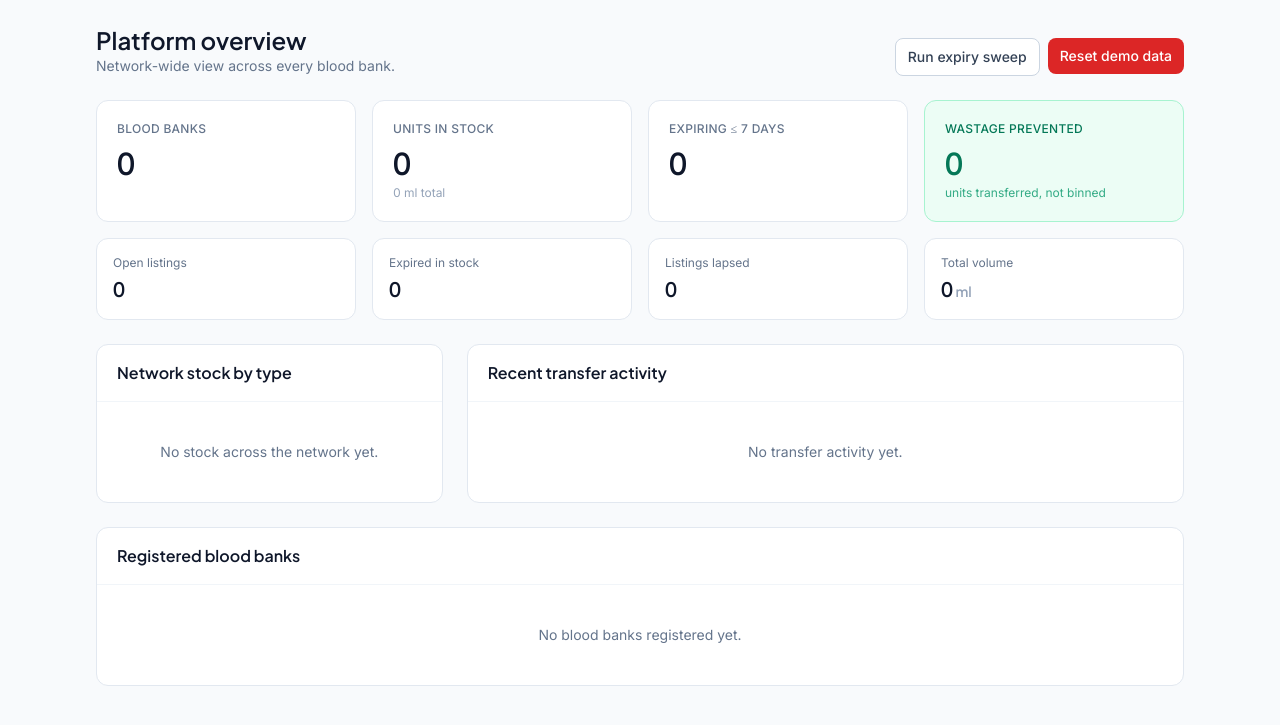
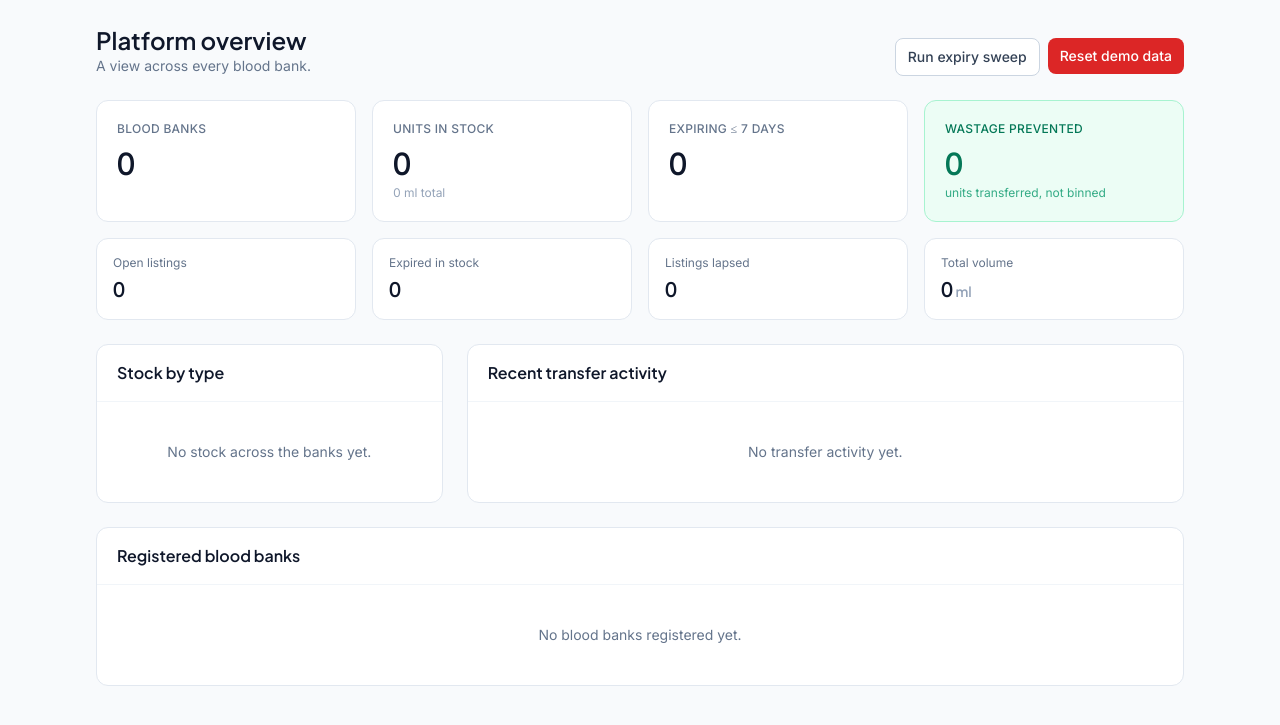
Before and after one commit to ChNLMVamsi/HemoHub, a Django app: page /oversight/ in a window 1280 px wide. Shown: the part 59-784 px from the top of the page. Run offline with Django 3.2, Linux system fonts and the light colour scheme; the visitor is signed in with stand-in values (Sample User, id 1); data that the repository does not hold is empty; parts of the project's set-up code (start-up, migrations or seed data) failed here and were passed over; some libraries are stand-ins or nearby versions.

Commit message:
Notifications rename + keep inventory health bar

```diff
--- a/HemoHubApp/views.py
+++ b/HemoHubApp/views.py
@@ -249,7 +249,7 @@ def broadcast_unit(request, pk):
     bank = _bank(request)
     unit = get_object_or_404(BloodUnit, pk=pk, bank=bank, is_available=True)
     if unit.has_open_alert:
-        messages.info(request, "That unit is already on the network.")
+        messages.info(request, "That unit already has a notification out.")
     else:
         alert = TransferAlert.objects.create(
             unit=unit, from_bank=bank,
@@ -264,7 +264,7 @@ def broadcast_unit(request, pk):
             "component": unit.get_component_display(),
             "alert_id": alert.id,
         })
-        messages.success(request, "Unit broadcast to the network.")
+        messages.success(request, "Notification sent to other banks.")
     return redirect("inventory")
 
 
@@ -420,7 +420,7 @@ def oversight_delete_bank(request, pk):
 def oversight_broadcast(request, pk):
     unit = get_object_or_404(BloodUnit, pk=pk, is_available=True)
     if unit.has_open_alert:
-        messages.info(request, "That unit is already on the network.")
+        messages.info(request, "That unit already has a notification out.")
     else:
         alert = TransferAlert.objects.create(
             unit=unit, from_bank=unit.bank,
@@ -433,8 +433,8 @@ def oversight_broadcast(request, pk):
             "component": unit.get_component_display(), "alert_id": alert.id,
         })
         messages.success(request,
-            f"Broadcast {unit.bank.name}'s {unit.blood_type} "
-            f"{unit.get_component_display()} to the network.")
+            f"Notified other banks about {unit.bank.name}'s {unit.blood_type} "
+            f"{unit.get_component_display()}.")
     return redirect("oversight")
 
 
--- a/templates/base.html
+++ b/templates/base.html
@@ -15,7 +15,7 @@
       {% url 'dashboard' as u %}<a href="{{ u }}" class="flex items-center rounded-lg px-3 py-2 {% if request.path == u %}bg-white/10 text-white{% else %}hover:bg-white/5{% endif %}">Dashboard</a>
       {% url 'inventory' as u %}<a href="{{ u }}" class="flex items-center rounded-lg px-3 py-2 {% if request.path == u %}bg-white/10 text-white{% else %}hover:bg-white/5{% endif %}">Inventory</a>
       {% url 'network' as u %}<a href="{{ u }}" class="flex items-center justify-between rounded-lg px-3 py-2 {% if request.path == u %}bg-white/10 text-white{% else %}hover:bg-white/5{% endif %}">
-        <span>Network</span>
+        <span>Notifications</span>
         <span id="net-badge" class="{% if open_alerts %}inline-flex{% else %}hidden{% endif %} min-w-5 items-center justify-center rounded-full bg-crimson px-1.5 text-xs font-semibold text-white">{{ open_alerts }}</span>
       </a>
       {% url 'profile' as u %}<a href="{{ u }}" class="flex items-center rounded-lg px-3 py-2 {% if request.path == u %}bg-white/10 text-white{% else %}hover:bg-white/5{% endif %}">Profile</a>
@@ -58,7 +58,7 @@
           {% url 'dashboard' as u %}<a href="{{ u }}" class="block rounded-lg px-3 py-2.5 {% if request.path == u %}bg-white/10 text-white{% else %}hover:bg-white/5{% endif %}">Dashboard</a>
           {% url 'inventory' as u %}<a href="{{ u }}" class="block rounded-lg px-3 py-2.5 {% if request.path == u %}bg-white/10 text-white{% else %}hover:bg-white/5{% endif %}">Inventory</a>
           {% url 'network' as u %}<a href="{{ u }}" class="flex items-center justify-between rounded-lg px-3 py-2.5 {% if request.path == u %}bg-white/10 text-white{% else %}hover:bg-white/5{% endif %}">
-            <span>Network</span>
+            <span>Notifications</span>
             <span class="{% if open_alerts %}inline-flex{% else %}hidden{% endif %} min-w-5 items-center justify-center rounded-full bg-crimson px-1.5 text-xs font-semibold text-white">{{ open_alerts }}</span>
           </a>
           {% url 'profile' as u %}<a href="{{ u }}" class="block rounded-lg px-3 py-2.5 {% if request.path == u %}bg-white/10 text-white{% else %}hover:bg-white/5{% endif %}">Profile</a>
@@ -140,7 +140,7 @@
         const d = JSON.parse(e.data);
         refreshBadge();
         if (d.event === 'new_alert' && d.from_bank_id !== myBankId) {
-          toast(`New on the network: ${d.blood_type} ${d.component} from ${d.from_bank}`);
+          toast(`New notification: ${d.blood_type} ${d.component} from ${d.from_bank}`);
         }
         // stock-changing events update the dashboard / inventory / network live
         if (d.event === 'new_alert' || d.event === 'claimed' || d.event === 'sweep') {
--- a/templates/index.html
+++ b/templates/index.html
@@ -80,7 +80,7 @@
   <!-- Hero -->
   <section class="mx-auto grid max-w-5xl items-center gap-12 px-6 py-16 lg:grid-cols-[1.05fr_.95fr] lg:py-24">
     <div>
-      <p class="reveal mono text-xs uppercase tracking-[0.2em] muted">Blood inventory · transfer network</p>
+      <p class="reveal mono text-xs uppercase tracking-[0.2em] muted">Blood inventory · notifications</p>
       <h1 class="reveal d1 h-display mt-5 text-5xl sm:text-6xl">Every bag<br>has a clock.</h1>
       <p class="reveal d2 mt-6 max-w-md text-lg leading-relaxed muted">Platelets last days, red cells weeks, plasma months. HemoHub watches the expiry date on every unit, warns you before one turns, and lets another bank claim it while it can still save someone.</p>
       <div class="reveal d3 mt-8 flex items-center gap-6">
@@ -223,7 +223,7 @@
     <div class="grid items-center gap-12 lg:grid-cols-2">
       <div>
         <h2 class="h-display text-3xl">Built for the people minding the fridge</h2>
-        <p class="mt-4 leading-relaxed muted">HemoHub gives every bank a live read on its own shelf life and a shared network to hand off units it can't use in time. Each bank sees only its own stock; new listings arrive the moment they're posted; and when a unit is claimed, it moves — no phone calls, no spreadsheets.</p>
+        <p class="mt-4 leading-relaxed muted">HemoHub gives every bank a live read on its own shelf life and shared notifications so it can hand off units it can't use in time. Each bank sees only its own stock; new listings arrive the moment they're posted; and when a unit is claimed, it moves — no phone calls, no spreadsheets.</p>
         <dl class="mono mt-7 grid grid-cols-3 gap-6 text-center">
           <div><dt class="text-2xl font-semibold">8</dt><dd class="mt-1 text-xs uppercase tracking-widest muted">groups</dd></div>
           <div><dt class="text-2xl font-semibold">4</dt><dd class="mt-1 text-xs uppercase tracking-widest muted">components</dd></div>
--- a/templates/oversight.html
+++ b/templates/oversight.html
@@ -37,7 +37,7 @@
   <div class="mb-6 flex flex-wrap items-end justify-between gap-3">
     <div>
       <h1 class="font-display text-2xl font-semibold text-ink">Platform overview</h1>
-      <p class="text-sm text-slate-500">Network-wide view across every blood bank.</p>
+      <p class="text-sm text-slate-500">A view across every blood bank.</p>
     </div>
     <div class="flex flex-wrap gap-2">
       <form method="post" action="{% url 'oversight_sweep' %}">{% csrf_token %}
@@ -95,7 +95,7 @@
   <section class="mt-6 rounded-xl border border-amber-200 bg-white">
     <div class="flex items-center justify-between border-b border-slate-100 px-5 py-4">
       <h2 class="font-display font-semibold text-ink">Expiring soon — needs action</h2>
-      <span class="text-xs text-slate-500">not yet listed on the network</span>
+      <span class="text-xs text-slate-500">not yet notified</span>
     </div>
     <ul class="divide-y divide-slate-100">
       {% for u in needs_action %}
@@ -111,7 +111,7 @@
         <span class="tnum rounded-full bg-amber-100 px-2 py-0.5 text-xs font-semibold text-amber-700">{{ u.days_to_expiry }}d</span>
         {% endif %}
         <form method="post" action="{% url 'oversight_broadcast' u.pk %}">{% csrf_token %}
-          <button class="rounded-lg bg-crimson px-3 py-1.5 text-xs font-semibold text-white transition-colors hover:bg-crimson-700">Broadcast</button>
+          <button class="rounded-lg bg-crimson px-3 py-1.5 text-xs font-semibold text-white transition-colors hover:bg-crimson-700">Notify</button>
         </form>
       </li>
       {% endfor %}
@@ -120,9 +120,9 @@
   {% endif %}
 
   <div class="mt-6 grid gap-6 lg:grid-cols-3">
-    <!-- Stock by type (network) -->
+    <!-- Stock by type -->
     <section class="rounded-xl border border-slate-200 bg-white lg:col-span-1">
-      <div class="border-b border-slate-100 px-5 py-4"><h2 class="font-display font-semibold text-ink">Network stock by type</h2></div>
+      <div class="border-b border-slate-100 px-5 py-4"><h2 class="font-display font-semibold text-ink">Stock by type</h2></div>
       {% if by_type %}
       <ul class="divide-y divide-slate-100">
         {% for row in by_type %}
@@ -132,7 +132,7 @@
         </li>
         {% endfor %}
       </ul>
-      {% else %}<div class="px-5 py-10 text-center text-sm text-slate-500">No stock across the network yet.</div>{% endif %}
+      {% else %}<div class="px-5 py-10 text-center text-sm text-slate-500">No stock across the banks yet.</div>{% endif %}
     </section>
 
     <!-- Recent transfer activity -->
--- a/templates/profile.html
+++ b/templates/profile.html
@@ -3,7 +3,7 @@
 {% block content %}
 <div class="mb-6">
   <h1 class="font-display text-2xl font-semibold text-ink">Blood bank profile</h1>
-  <p class="text-sm text-slate-500">Details other banks see on the transfer network.</p>
+  <p class="text-sm text-slate-500">Details other banks see in your notifications.</p>
 </div>
 <section class="max-w-xl rounded-xl border border-slate-200 bg-white p-6">
   <form method="post" class="space-y-4">
@@ -15,7 +15,7 @@
       {% if field.errors %}<p class="mt-1 text-xs text-crimson-700">{{ field.errors|striptags }}</p>{% endif %}
     </div>
     {% endfor %}
-    <button class="rounded-lg bg-crimson px-4 py-2 text-sm font-medium text-white hover:bg-crimson-700">Save changes</button>
+    <button class="rounded-lg bg-crimson px-4 py-2 text-sm font-medium text-white transition-colors hover:bg-crimson-700">Save changes</button>
   </form>
 </section>
 {% endblock %}
```
Also changed, not shown: templates/dashboard.html (+4 -4 lines), templates/inventory.html (+16 -4 lines), templates/network.html (+5 -5 lines).
